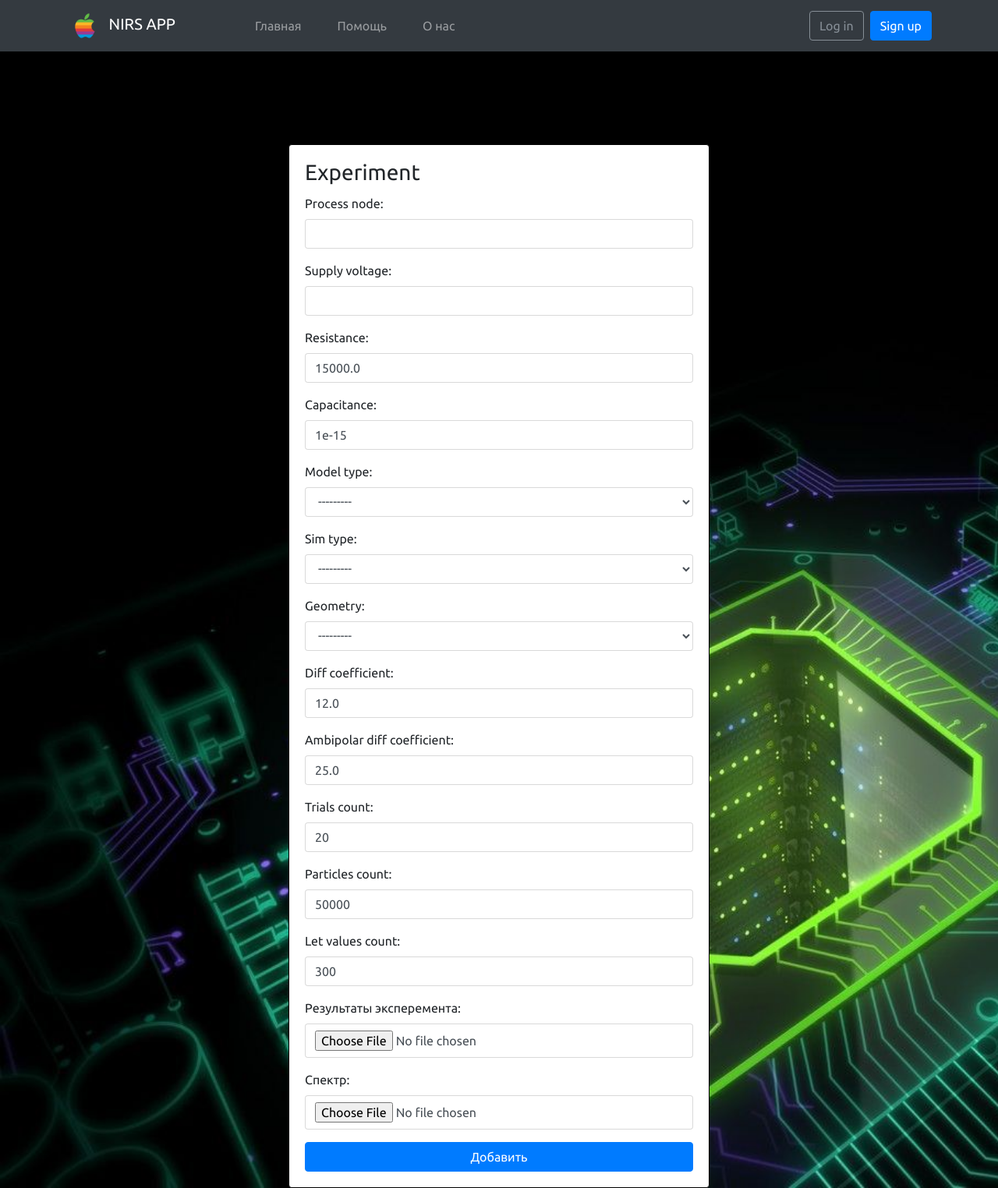
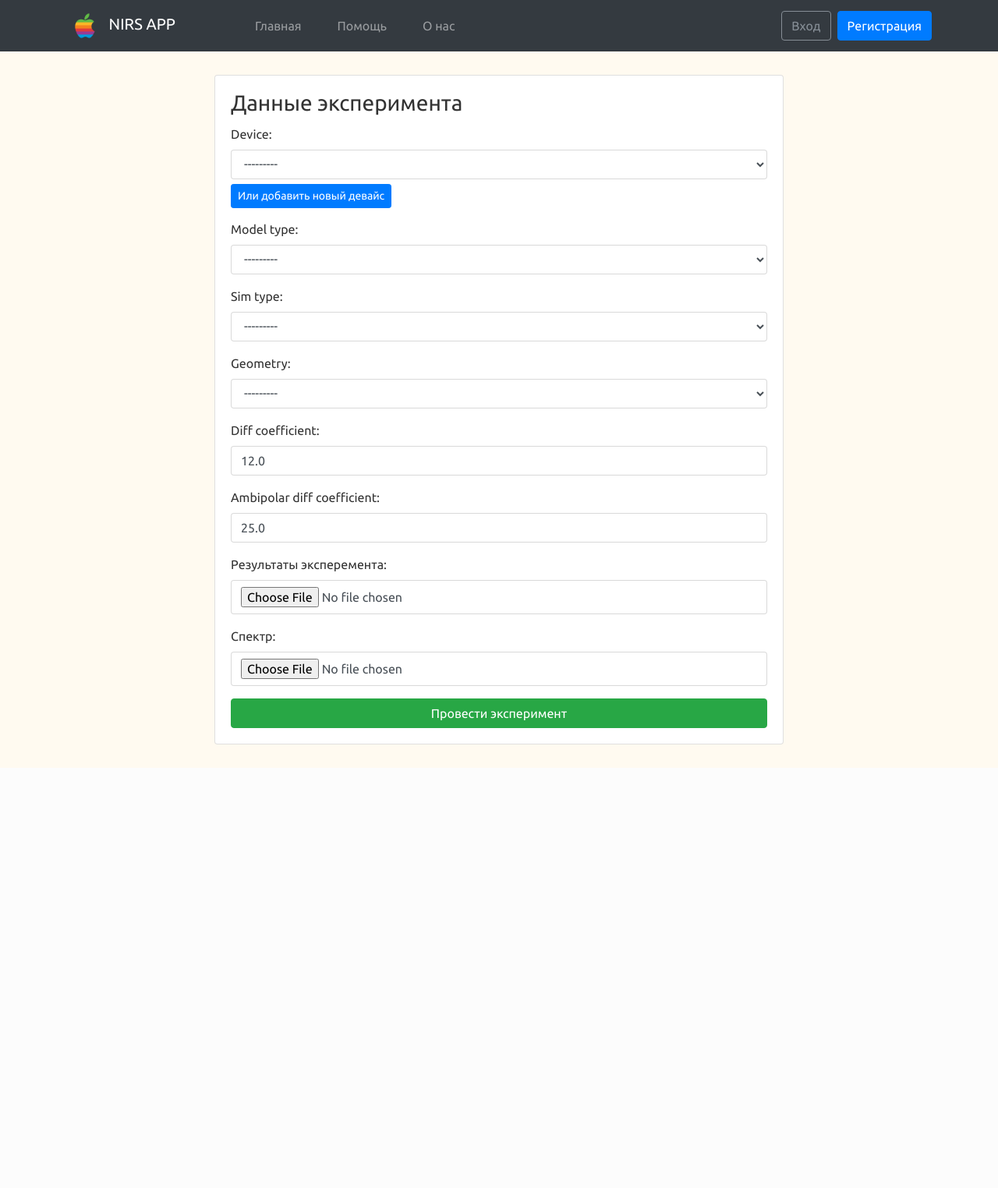
Before and after one commit to SergSmirn/NIRS, a Django app: page /add_exp/ in a window 1280 px wide. Shown: the whole page at 78% size. After the commit the page ends 955 px from the top, so only its background shows below. Run offline with Django 3.2, Linux system fonts and the light colour scheme; data comes from the database, SQL or seed files in the repository; parts of the project's set-up code (start-up, migrations or seed data) failed here and were passed over; some libraries are stand-ins or nearby versions.

Commit message:
form for experiment

```diff
--- a/logic/forms.py
+++ b/logic/forms.py
@@ -1,11 +1,23 @@
 from django import forms
-from .models import Experiment
+from .models import Experiment, Device
 
 
 class ExperimentForm(forms.ModelForm):
     data = forms.FileField(label='Результаты эксперемента')
     let = forms.FileField(label='Спектр')
+    device = forms.ModelChoiceField(queryset=Device.objects.none(), required=False)
+
+    def __init__(self, user, *args, **kwargs):
+        super(ExperimentForm, self).__init__(*args, **kwargs)
+        self.fields['device'].queryset = Device.objects.filter(user=user.id)
 
     class Meta:
         model = Experiment
-        exclude = ('experimental_data', 'user', 'simulation_result', 'par1', 'par2', 'spectre')
+        exclude = ('user', 'simulation_result', 'par1', 'par2', 'spectre')
+
+
+class DeviceForm(forms.ModelForm):
+
+    class Meta:
+        model = Device
+        exclude = ('user', 'experimental_data')
--- a/logic/views.py
+++ b/logic/views.py
@@ -2,7 +2,8 @@ from django.shortcuts import render, redirect
 from django.contrib.auth.decorators import login_required
 from django.urls import reverse_lazy
 from django.contrib.auth.models import User
-from .forms import ExperimentForm
+from .forms import ExperimentForm, DeviceForm
+from .models import Device
 from django.http import JsonResponse
 import numpy as np
 import pandas as pd
@@ -16,23 +17,72 @@ def index(request):
 
 def add_exp(request):
     if request.method == 'POST':
-        form = ExperimentForm(request.POST, request.FILES)
+        if 'name' in request.POST:
+            device_form = DeviceForm(request.POST)
+            form = ExperimentForm(request.user, request.POST, request.FILES)
+
+            if device_form.is_valid() and form.is_valid():
+                device_form.save(commit=False)
+
+                device = Device(user=request.user)
+                device.name = request.POST['name']
+                device.process_node = request.POST['process_node']
+                device.supply_voltage = request.POST['supply_voltage']
+                device.resistance = request.POST['resistance']
+                device.capacitance = request.POST['capacitance']
+                device.save()
+
+                exp = form.save(commit=False)
+                exp.device = device
+                exp.user = request.user
+                exp_data = request.FILES['data']
+                df = pd.read_excel(exp_data, sheet_name='Sheet1')
+                device.experimental_data = [list(df.as_matrix().T[0]), list(df.as_matrix().T[1])]
+                let = request.FILES['let']
+                exp.spectre = np.loadtxt(let, skiprows=23).tolist()
+
+                device.save()
+                exp.save()
+
+                run_calc.delay(exp.pk)
+
+                return redirect('home')
+
+        if 'device' in request.POST:
+            if request.POST.get('device') == '':
+                form = ExperimentForm(request.user, request.POST, request.FILES)
+                device_form = DeviceForm()
+                return render(request, 'add_file.html', {'form': form, 'device_form': device_form, 'status': 'fail'})
+
+        form = ExperimentForm(request.user, request.POST, request.FILES)
+
         if form.is_valid():
             exp = form.save(commit=False)
+            device = Device.objects.get(pk=request.POST.get('device'))
             exp.user = request.user
+            exp.device = device
             exp_data = request.FILES['data']
             df = pd.read_excel(exp_data, sheet_name='Sheet1')
-            exp.experimental_data = [list(df.as_matrix().T[0]), list(df.as_matrix().T[1])]
+            device.experimental_data = [list(df.as_matrix().T[0]), list(df.as_matrix().T[1])]
             let = request.FILES['let']
             exp.spectre = np.loadtxt(let, skiprows=23).tolist()
+            device.save()
             exp.save()
             run_calc.delay(exp.pk)
+
             return redirect('home')
+        device_form = DeviceForm(request.POST)
+        return render(request, 'add_file.html', {'form': form, 'device_form': device_form})
     else:
-        form = ExperimentForm()
-    return render(request, 'add_file.html', {'form': form})
+        form = ExperimentForm(request.user)
+        device_form = DeviceForm()
+    return render(request, 'add_file.html', {'form': form, 'device_form': device_form})
 
 
+# def get_devices(request):
+#     if request.method == 'GET' and request.is_ajax():
+#         ads
+#     return 0
 # class ExpFormView(FormView):
 #     form_class = ExpForm
 #     success_url = "/"
--- a/static/css/app.css
+++ b/static/css/app.css
@@ -1,11 +1,13 @@
+@import url('https://fonts.googleapis.com/css?family=Ubuntu');
+
 body {
-  background-image: url(../img/motherboard-lights-wallpaper-8.jpeg);
-  font-family: 'Ubuntu' !important;
-  background-repeat: no-repeat;
+  background-color: floralwhite;
   -webkit-background-size: cover;
   -moz-background-size: cover;
   -o-background-size: cover;
   background-size: cover;
+  font-family: 'Ubuntu', sans-serif;
+  color: #333;
 }
 
 .login {
@@ -20,3 +22,33 @@ body {
 .info {
   margin-top: 4%;
 }
+.experiment {
+  margin-top: 30px;
+  margin-bottom: 30px;
+}
+
+.device-form {
+  border: 1px solid dimgray;
+  padding: 10px 10px 10px 10px;
+  -webkit-border-radius: 5px;
+  -moz-border-radius: 5px;
+  border-radius: 5px;
+  margin-bottom: 10px;
+}
+
+.form-new-device {
+  margin-bottom: 15px;
+  margin-top: -10px;
+}
+
+.jumbotron {
+  background: rgba(255,255,255,0);
+}
+
+.card-link {
+  color: #555;
+}
+
+a.disabled {
+    pointer-events: none;
+}
--- a/templates/add_exp.html
+++ b/templates/add_exp.html
@@ -4,7 +4,7 @@
 {% block content %}
    <div class="row justify-content-center">
     <div class="col-lg-6 col-md-8 col-sm-10">
-      <div class="card signup" style="border: 1px solid black">
+      <div class="card" style="border: 1px solid black">
         <div class="card-body">
           <h3 class="card-title">Введите данные эксперемента</h3>
           <form method="post" novalidate>
--- a/templates/add_file.html
+++ b/templates/add_file.html
@@ -2,18 +2,44 @@
 
 {% block content %}
    <div class="row justify-content-center">
-    <div class="col-lg-6 col-md-8 col-sm-10">
-      <div class="card login" style="border: 1px solid black">
+    <div class="col-sm-12 col-md-8 mr-auto ml-auto">
+      <div class="card experiment">
         <div class="card-body">
-          <h3 class="card-title">Experiment</h3>
+          <h3 class="card-title">Данные эксперимента</h3>
           <form method="post" enctype="multipart/form-data" novalidate>
             {% csrf_token %}
             {% include 'includes/form.html' %}
-            <button type="submit" class="btn btn-primary btn-block">Добавить</button>
+            <button type="submit" class="btn btn-success btn-block">Провести эксперимент</button>
           </form>
         </div>
       </div>
-
     </div>
   </div>
 {% endblock %}
+
+{% block javascript %}
+  <script>
+    $('.count').hide();
+
+    $('.js-form-new-device').click(event => {
+      if (event.currentTarget.textContent === 'Или добавить новый девайс') {
+        event.currentTarget.textContent = 'Закрыть';
+        $(event.currentTarget).addClass('btn-danger');
+      } else {
+        event.currentTarget.textContent = 'Или добавить новый девайс';
+        $(event.currentTarget).removeClass('btn-danger');
+      }
+      $('.js-form').toggle();
+      $(document.getElementById('id_device')).toggle();
+    });
+
+    $("#id_sim_type").change(() => {
+      if ($("#id_sim_type").val() === 'monte_carlo') {
+        $('.count').show();
+        return;
+      }
+      $('.count').hide();
+    });
+
+  </script>
+{% endblock %}
--- a/templates/base.html
+++ b/templates/base.html
@@ -2,7 +2,7 @@
 <html lang="ru">
   <head>
     <meta charset="utf-8">
-    <title>{% block title %}Django Boards{% endblock %}</title>
+    <title>{% block title %}Nirs app{% endblock %}</title>
     <link href="https://fonts.googleapis.com/css?family=Ubuntu" rel="stylesheet">
     <link rel="stylesheet" href="{% static 'css/bootstrap.min.css' %}">
     <link rel="stylesheet" href="{% static 'css/app.css' %}">
@@ -10,7 +10,6 @@
   </head>
   <body>
     {% block body %}
-
       <nav class="navbar navbar-expand-sm navbar-dark bg-dark">
         <div class="container">
           <a class="navbar-brand" href="{% url 'home' %}">
@@ -34,7 +33,7 @@
             {% if user.is_authenticated %}
               <ul class="navbar-nav ml-auto">
                 <li class="nav-item dropdown">
-                  <a class="nav-link dropdown-toggle text-center" href="#" id="userMenu" data-toggle="dropdown" aria-haspopup="true" aria-expanded="false">
+                  <a class="nav-link dropdown-toggle text-center text-capitalize" href="#" id="userMenu" data-toggle="dropdown" aria-haspopup="true" aria-expanded="false">
                     {{ user.username }}
                   </a>
                   <div class="dropdown-menu dropdown-menu-right" aria-labelledby="userMenu">
@@ -47,19 +46,20 @@
               </ul>
             {% else %}
               <form class="form-inline ml-auto">
-                <a href="{% url 'login' %}" class="btn btn-outline-secondary">Log in</a>
-                <a href="{% url 'signup' %}" class="btn btn-primary ml-2">Sign up</a>
+                <a href="{% url 'login' %}" class="btn btn-outline-secondary">Вход</a>
+                <a href="{% url 'signup' %}" class="btn btn-primary ml-2">Регистрация</a>
               </form>
             {% endif %}
           </div>
         </div>
       </nav>
+    {% endblock body %}
 
-      <div class="container">
-        {% block content %}
-        {% endblock %}
-      </div>
-    {% endblock body %}
+    <div class="container">
+    {% block content %}
+    {% endblock %}
+    </div>
+
     <script src="{% static 'js/jquery-3.2.1.min.js' %}"></script>
     <script src="{% static 'js/popper.min.js' %}"></script>
     <script src="{% static 'js/bootstrap.min.js' %}"></script>
--- a/templates/includes/form.html
+++ b/templates/includes/form.html
@@ -8,7 +8,39 @@
   </div>
 {% endif %}
 
+
 {% for field in form %}
+  {% if field.label_tag == '<label for="id_trials_count">Trials count:</label>' or field.label_tag == '<label for="id_particles_count">Particles count:</label>' or field.label_tag == '<label for="id_let_values_count">Let values count:</label>' %}
+    <div class="form-group count">
+  {% else %}
+    <div class="form-group">
+  {% endif %}
+    {% if field.label_tag == '<label for="id_device">Device:</label>' and status %}
+      {{ field.label_tag }}
+      {{ field|add_class:'form-control is-invalid' }}
+      <div class="invalid-feedback">
+        Поле обязательное для заполнения
+      </div>
+    {% else %}
+      {{ field.label_tag }}
+      {% render_field field class=field|input_class %}
+      {% for error in field.errors %}
+        <div class="invalid-feedback">
+          {{ error }}
+        </div>
+      {% endfor %}
+    {% endif %}
+    {% if field.help_text %}
+      <small class="form-text text-muted">
+        {{ field.help_text|safe }}
+      </small>
+    {% endif %}
+  </div>
+  {% if field.label_tag == '<label for="id_device">Device:</label>' %}
+    <button type="button" class="btn btn-primary btn-sm js-form-new-device form-new-device">Или добавить новый девайс</button>
+    <div class="js-form device-form" style="display: none">
+    <h5 class="text-center">Новый девайс</h5>
+      {% for field in device_form %}
         <div class="form-group">
           {{ field.label_tag }}
           {% render_field field class=field|input_class %}
@@ -24,3 +56,6 @@
           {% endif %}
         </div>
       {% endfor %}
+    </div>
+  {% endif %}
+{% endfor %}
--- a/templates/password_change.html
+++ b/templates/password_change.html
@@ -4,7 +4,7 @@
 
 {% block content %}
   <div class="row justify-content-center">
-    <div class="col-lg-6 col-md-8 col-sm-10">
+    <div class="col-lg-6 col-md-8 col-sm-10 mt-5">
       <form method="post" novalidate>
         {% csrf_token %}
         {% include 'includes/form.html' %}
```
Also changed, not shown: logic/logic.py (+10 -10 lines), logic/models.py (+21 -2 lines), templates/home.html (+22 -6 lines), templates/password_reset.html (+5 -5 lines), 1 other file. Lines whose indentation alone changed are shown as unchanged.
